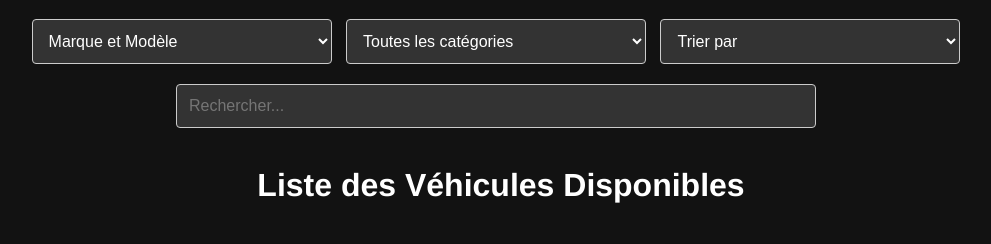
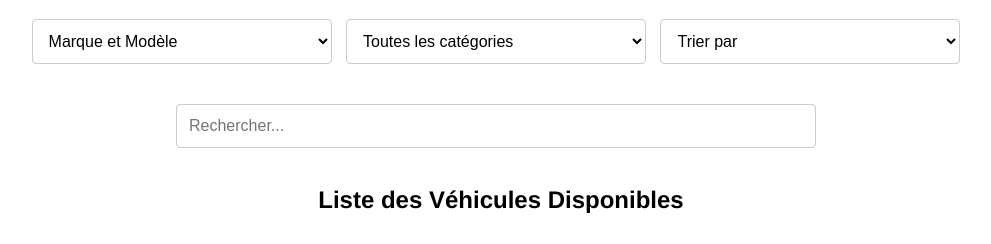
Before and after one commit to Remisdv/Locauto, a PHP site: page / in a window 1280 px wide. Shown: the part 379-623 px from the top of the page, without its empty margins (139-1130 px from the left). Run offline with PHP 8.4, Linux system fonts and the light colour scheme; data comes from the database, SQL or seed files in the repository.

Commit message:
PUSH CSS

```diff
--- a/CSS/styles.css
+++ b/CSS/styles.css
@@ -3,8 +3,9 @@ body {
     font-family: 'Helvetica Neue', Arial, sans-serif;
     margin: 0;
     padding: 0;
-    background-color: #121212;
-    color: #ffffff;
+    background-color: #ffffff;
+    color: #000000;
+
 }
 
 header {
@@ -36,6 +37,11 @@ header nav ul li a {
 
 header nav ul li a:hover {
     color: #dcdcdc;
+}
+
+.container {
+    display: grid;
+    grid-template-columns: 1/3fr 2/3fr;
 }
 
 /* Dropdown Menu Styles */
@@ -113,8 +119,8 @@ header nav ul li a:hover {
     width: 300px;
     max-width: 90%;
     box-sizing: border-box;
-    background-color: #333;
-    color: white;
+    background-color: #ffffff;
+    color: rgb(0, 0, 0);
 }
 
 .search-bar input[type="text"] {
@@ -449,6 +455,7 @@ table td button:hover {
     border-radius: 4px;
 }
 
+
 /* Styles for the image slider */
 .image-slider {
     position: relative;
--- a/index.php
+++ b/index.php
@@ -35,7 +35,8 @@ session_start();
         </nav>
     </header>
     <div class="banner"></div>
-    <div class="filters">
+    <div class="container">
+        <section class="filters">
             <select id="searchOption">
                 <option value="marque_modele">Marque et Modèle</option>
                 <option value="immatriculation">Immatriculation</option>
@@ -51,7 +52,9 @@ session_start();
                 <option value="kilometrage_asc">Kilométrage croissant</option>
                 <option value="kilometrage_desc">Kilométrage décroissant</option>
             </select>
-    </div>
+        </section>
+
+        <section class="section2">
             <div class="search-bar">
                 <input type="text" id="searchInput" placeholder="Rechercher...">
                 <br>
@@ -97,6 +100,8 @@ session_start();
                 $conn->close();
                 ?>
             </div>
+        </section>
+    </div>
     <script src="JS/script.js"></script>
 </body>
 </html>
```
Lines whose indentation alone changed are shown as unchanged.
